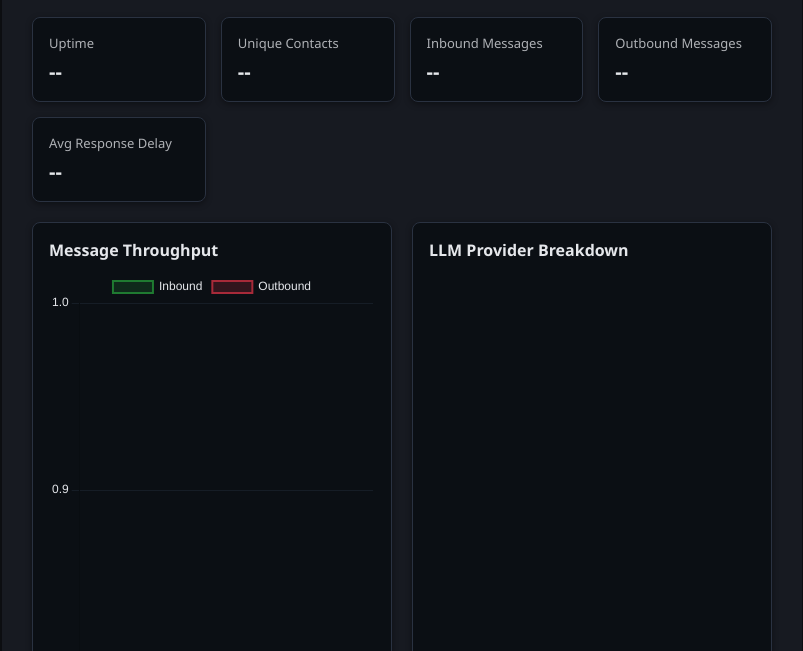
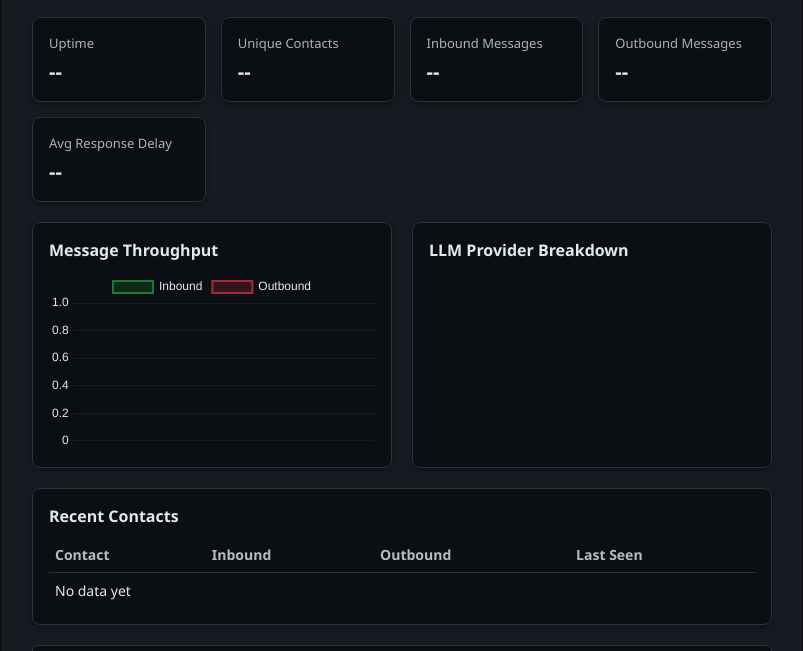
Before and after one commit to loadmi/Wyatt, a website: page public/index.html in a window 1280 px wide. Shown: the part 618-1269 px from the top of the page, without its empty margins (238-1041 px from the left). Drawn offline with nearby package versions, Linux system fonts and the light colour scheme; no server answers; animation ran at ten frames a second.

Commit message:
Fix: throughput chart endlessly growing in height
I wish this was a joke

```diff
--- a/public/index.html
+++ b/public/index.html
@@ -299,6 +299,17 @@
             color: var(--heading);
         }
 
+        /* Ensure charts have a stable height to avoid resize feedback loops */
+        .chart-container {
+            position: relative;
+            height: 180px; /* fixed chart drawing area */
+        }
+        .chart-container canvas {
+            width: 100% !important;
+            height: 100% !important; /* let Chart.js fill the container */
+            display: block;
+        }
+
         .leaderboard-table {
             width: 100%;
             border-collapse: collapse;
@@ -477,11 +488,15 @@
             <div class="metrics-visuals">
                 <div class="chart-card">
                     <h3>Message Throughput</h3>
-                    <canvas id="throughputChart" height="180" aria-label="Message throughput over time" role="img"></canvas>
+                    <div class="chart-container">
+                        <canvas id="throughputChart" aria-label="Message throughput over time" role="img"></canvas>
+                    </div>
                 </div>
                 <div class="chart-card">
                     <h3>LLM Provider Breakdown</h3>
-                    <canvas id="providerChart" height="180" aria-label="LLM provider request distribution" role="img"></canvas>
+                    <div class="chart-container">
+                        <canvas id="providerChart" aria-label="LLM provider request distribution" role="img"></canvas>
+                    </div>
                 </div>
             </div>
 
```
